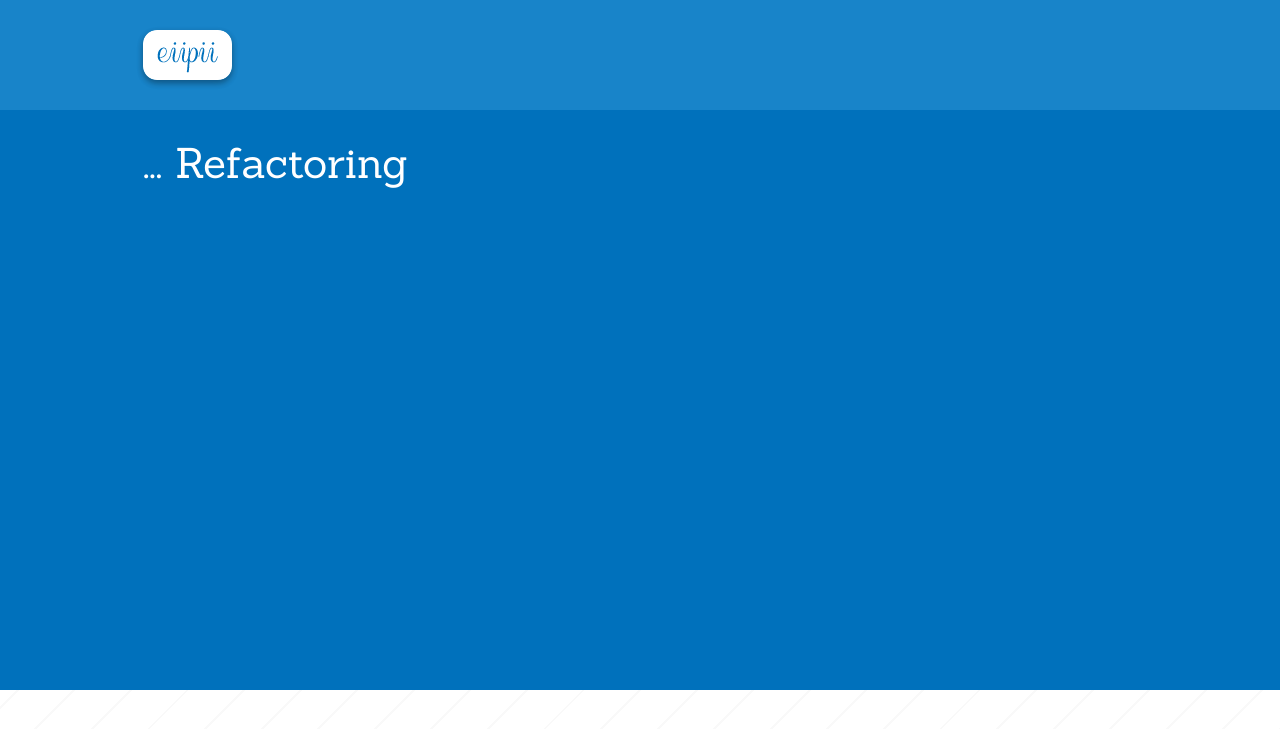
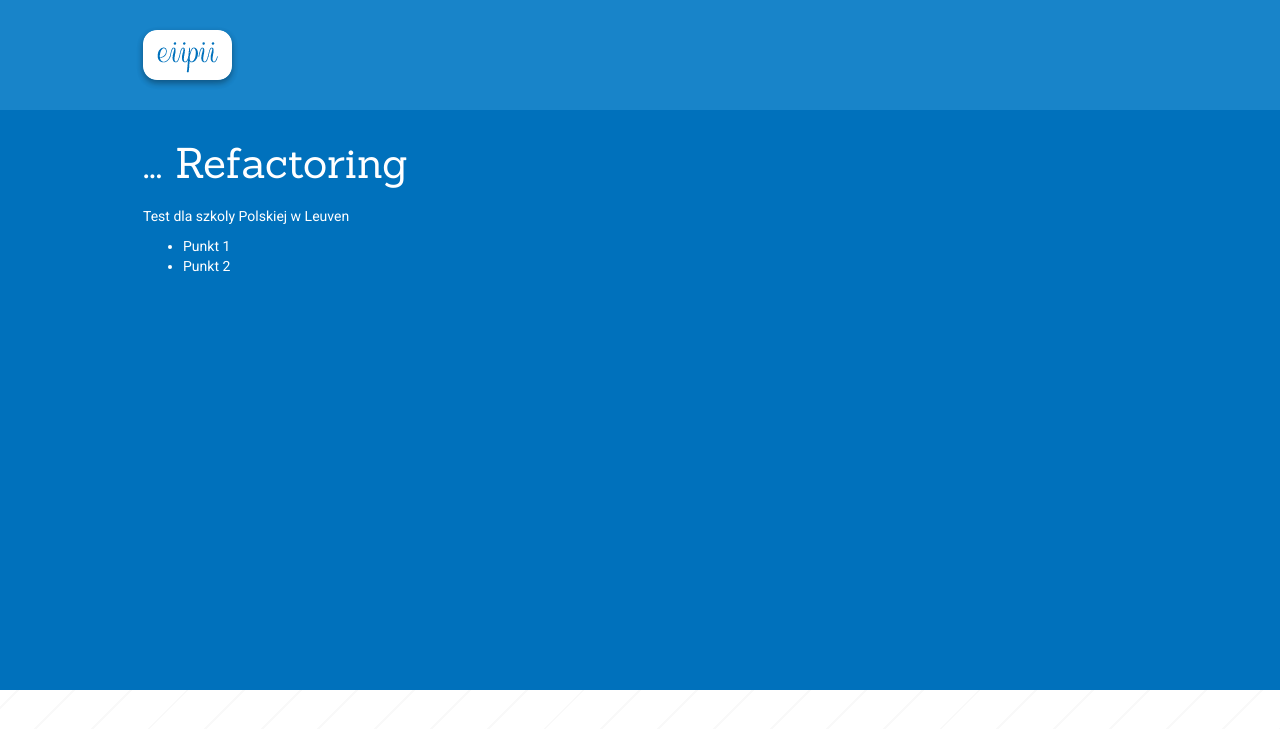
Before and after one commit to eiipii/eiipiihomepage, a Jekyll site: the page built from index.html, in a window 1280 px wide. Shown: the top 729 px of the page. Built offline with Jekyll 4.4.1, drawn with Linux system fonts in a browser that asks for light colours; nearby versions of some CDN libraries; the list of posts is cut into pages by our own code.

Commit message:
Update index.html

```diff
--- a/index.html
+++ b/index.html
@@ -9,6 +9,11 @@ layout: main
         <div class="row">
             <div class="col-md-10 home-title">
                 <h1 class="section-title">... Refactoring</h1>
+                <p>Test dla szkoly Polskiej w Leuven</p>
+                <ul>
+                    <li>Punkt 1</li>
+                    <li>Punkt 2</li>
+                </ul>
             </div>
         </div>
     </div>
```
